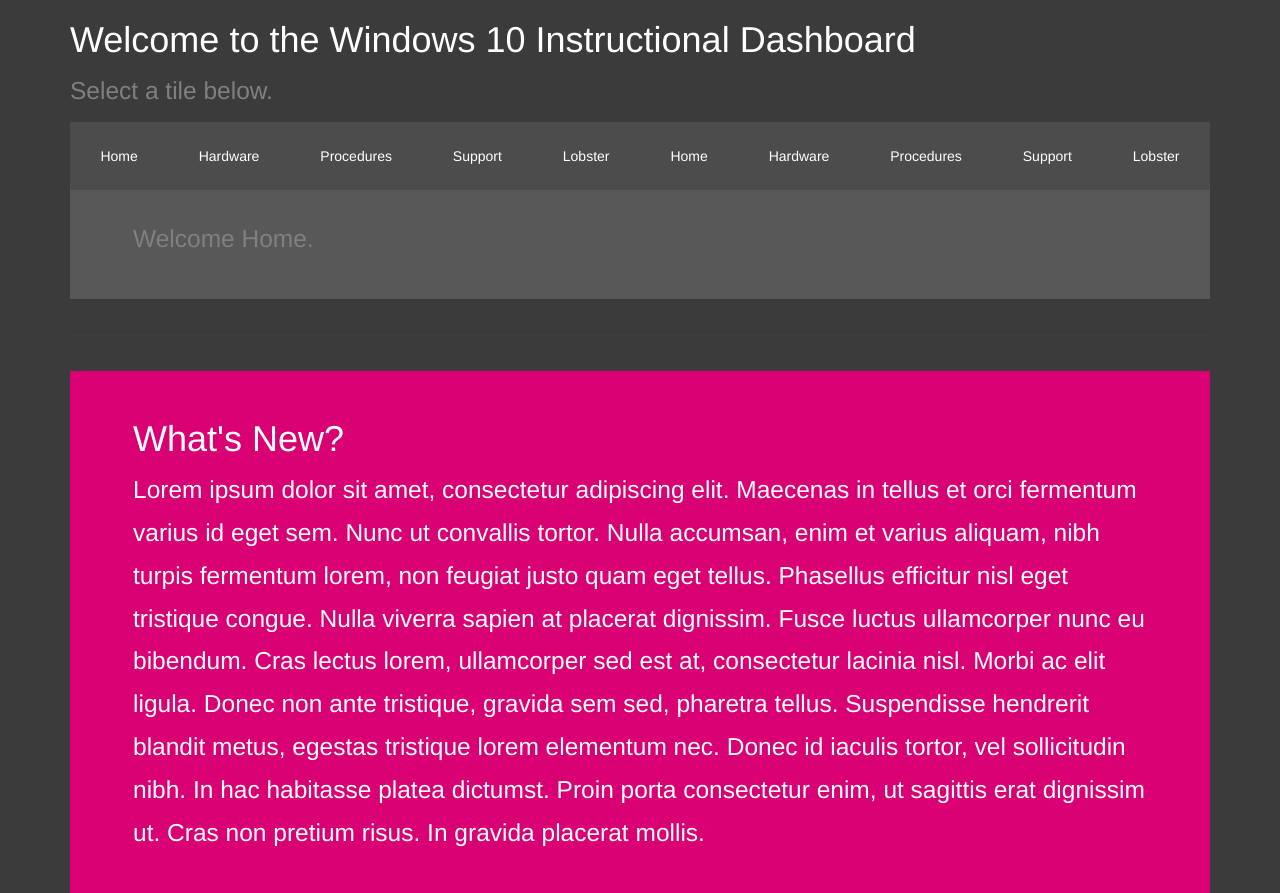
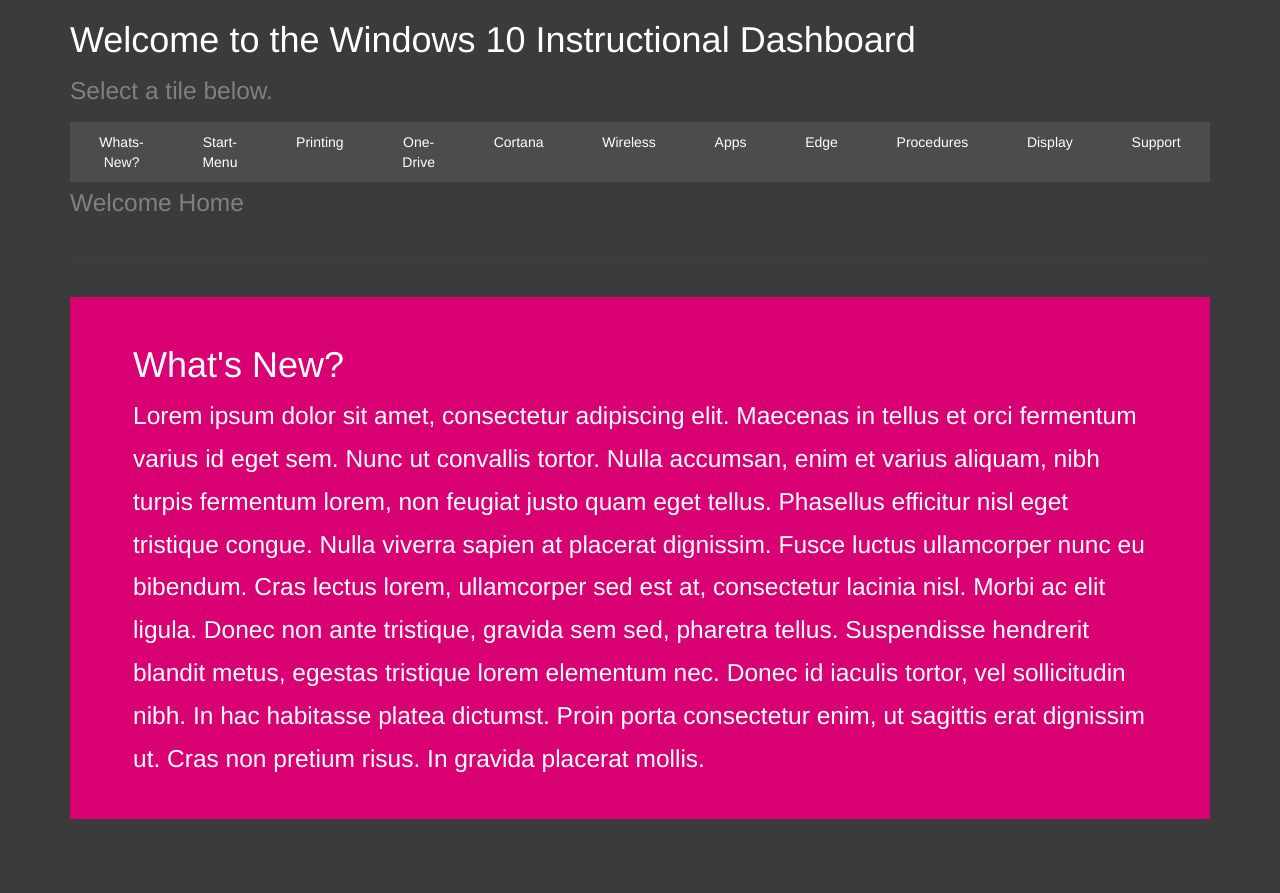
Before and after one commit to codyWchamberlain/Windows-10, a plain HTML site: page pages/whats_new_info.html in a window 1280 px wide. After the commit the page ends 819 px from the top, so only its background shows below. Drawn offline with nearby package versions, Linux system fonts and the light colour scheme; a script that the page names is missing; files whose address does not match are found by name.

Commit message:
Fixed dropd down menus to look more like single line menu, next step will be autodrop down when hover

```diff
--- a/assets/stylesheets/main.css
+++ b/assets/stylesheets/main.css
@@ -24,7 +24,6 @@ ul#myTab  {
 }
 
 ul#myTab li {
-	padding: 1em;
 	border: 0;
 }
 
@@ -37,20 +36,11 @@ ul#myTab li a {
 
 ul#myTab li a:hover {
 	background: #585858;
-	color: #ccc;
+	color: #fff;
 }
 
 ul#myTab li.active a {
 	background: #585858;
-}
-
-#home,
-#hardware,
-#procedures,
-#support,
-#lobster {
-	background: #585858;
-	padding: 2em 4.5em;
 }
 
 /* Links */
--- a/pages/whats_new_info.html
+++ b/pages/whats_new_info.html
@@ -40,20 +40,21 @@
         <h1>Welcome to the Windows 10 Instructional Dashboard</h1>
         <p>Select a tile below.</p>
         <ul class="nav nav-tabs nav-justified" id="myTab">
-            <li><a data-toggle="tab" href="#home">Home</a></li>
-            <li><a data-toggle="tab" href="#hardware">Hardware</a></li>
-            <li><a data-toggle="tab" href="#procedures">Procedures</a></li>
-            <li><a data-toggle="tab" href="#support">Support</a></li>
-            <li><a data-toggle="tab" href="#lobster">Lobster</a></li>
-            <li><a data-toggle="tab" href="#home">Home</a></li>
-            <li><a data-toggle="tab" href="#hardware">Hardware</a></li>
-            <li><a data-toggle="tab" href="#procedures">Procedures</a></li>
-            <li><a data-toggle="tab" href="#support">Support</a></li>
-            <li><a data-toggle="tab" href="#lobster">Lobster</a></li>
+            <li><a data-toggle="tab" href="#home">Whats-New?</a></li>
+            <li><a data-toggle="tab" href="#hardware">Start-Menu</a></li>
+            <li><a data-toggle="tab" href="#procedures">Printing</a></li>
+            <li><a data-toggle="tab" href="#support">One-Drive</a></li>
+            <li><a data-toggle="tab" href="#lobster">Cortana</a></li>
+            <li><a data-toggle="tab" href="#home">Wireless</a></li>
+            <li><a data-toggle="tab" href="#hardware">Apps</a></li>
+            <li><a data-toggle="tab" href="#procedures">Edge</a></li>
+            <li><a data-toggle="tab" href="#support">Procedures</a></li>
+            <li><a data-toggle="tab" href="#lobster">Display</a></li>
+            <li><a data-toggle="tab" href="#lobster">Support</a></li>
         </ul>
         <div class="tab-content">
             <div id="home" class="tab-pane fade in active">
-                <p>Welcome Home.</p>
+                <p>Welcome Home</p>
             </div>
 
             <div id="hardware" class="tab-pane fade">
```
Also changed, not shown: index.html (+4 -4 lines).
